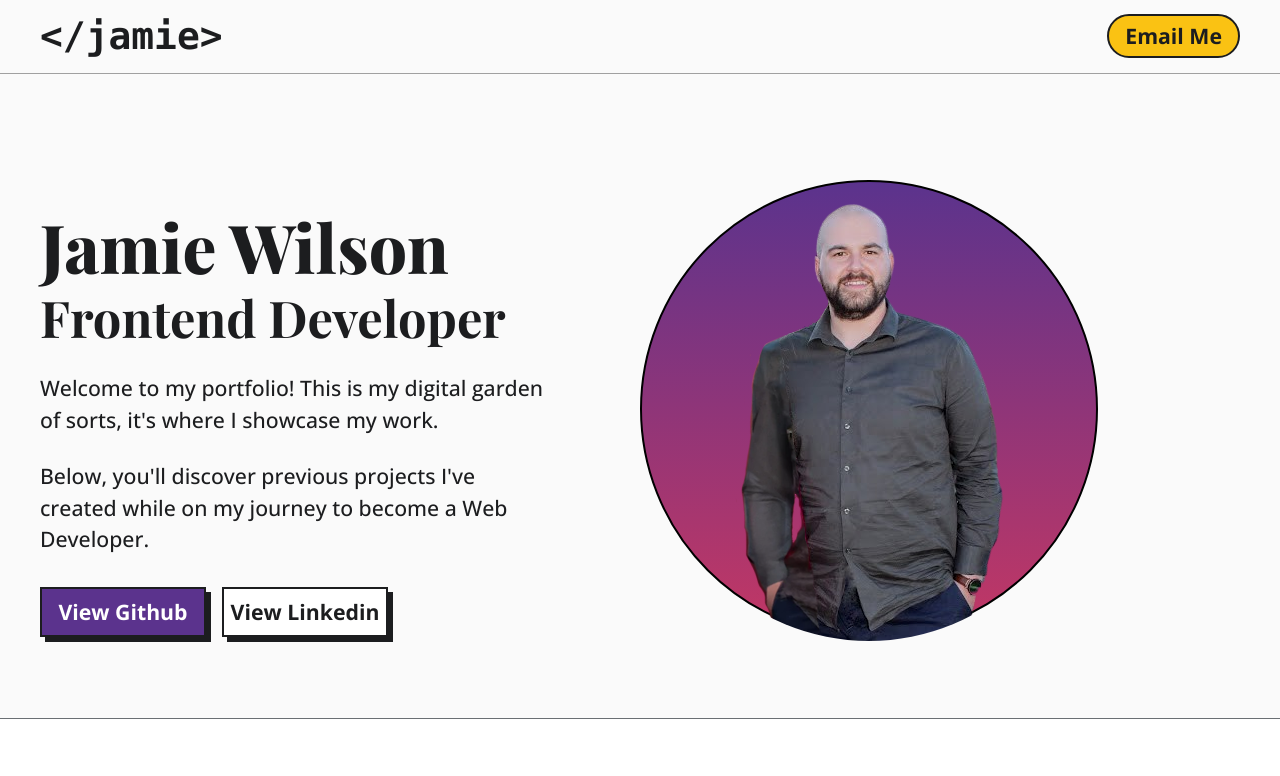
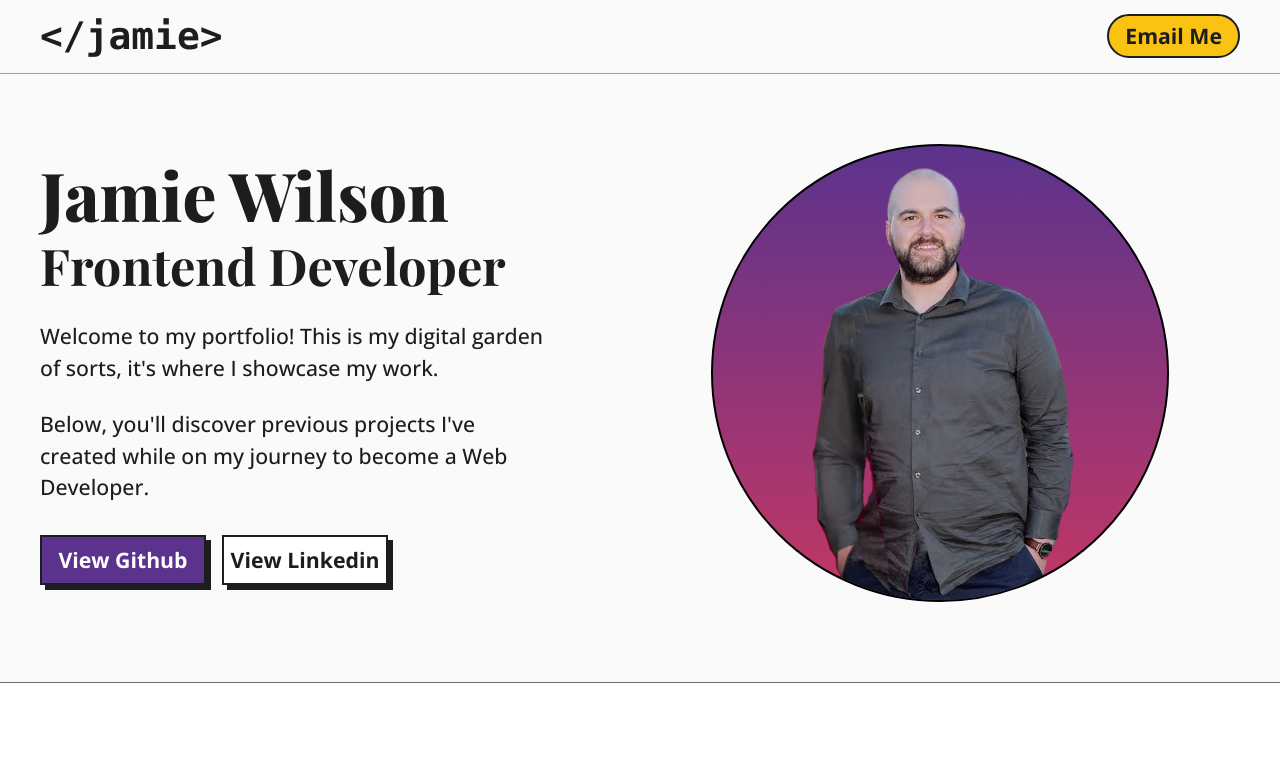
Before and after one commit to dottereldesign/jamie_wilson_portfolio, a plain HTML site: page index.html in a window 1280 px wide. Shown: the top 776 px of the page. Drawn offline with nearby package versions, Linux system fonts and the light colour scheme.

Commit message:
Add main media queries for mobile and adjust spacing between sections.

```diff
--- a/css/style.css
+++ b/css/style.css
@@ -207,7 +207,7 @@ header {
 /* main */
 main {
   background-color: var(--clr-neutral-200);
-  padding: 96px 16px 0 16px;
+  padding: 96px 16px 64px 16px;
   border-bottom: 1px solid var(--clr-neutral-400);
 }
 
@@ -241,6 +241,7 @@ h1 {
   border: 2px solid #000000;
   border-radius: 299.5px;
   position: relative;
+  overflow: hidden;
 }
 
 .main_hero-circle::before {
@@ -250,7 +251,6 @@ h1 {
   height: 326px;
   bottom: 0px;
   border-radius: 30%;
-
   background-image: url("../images/jamie_wilson.png");
   background-repeat: no-repeat;
   background-position: center;
@@ -283,9 +283,18 @@ main p {
 }
 
 @media (min-width: 1200px) {
+  h1 {
+    font-family: var(--ff-primary-100);
+    font-size: var(--fs-900);
+    color: var(--clr-neutral-300);
+    font-weight: var(--fw-extra-bold);
+    line-height: 1;
+    margin-top: 0;
+  }
+
   main {
     background-color: var(--clr-neutral-200);
-    padding: 132px 16px 32px 16px;
+    padding: 96px 16px 32px 16px;
     border-bottom: 1px solid var(--clr-neutral-400);
   }
 
@@ -299,6 +308,8 @@ main p {
 
   .main_hero {
     order: 2;
+    display: flex;
+    justify-content: center;
   }
 
   .main_hero-circle {
@@ -331,7 +342,7 @@ main p {
 
 /* section - project */
 .project {
-  margin: 98px 0;
+  margin: 64px 0;
   padding: 0 16px;
 }
 
@@ -436,6 +447,11 @@ h3 a:hover {
     margin: 0 auto;
     gap: 16px;
   }
+
+  .project {
+    margin: 96px 0;
+    padding: 0 16px;
+  }
 }
 
 footer {
@@ -447,7 +463,7 @@ footer {
 .footer_wrapper {
   display: flex;
   justify-content: center;
-  padding: 64px 0 24px 0;
+  padding: 64px 0 64px 0;
   font-family: var(--ff-primary-200);
   font-size: var(--fs-400);
 }
```
